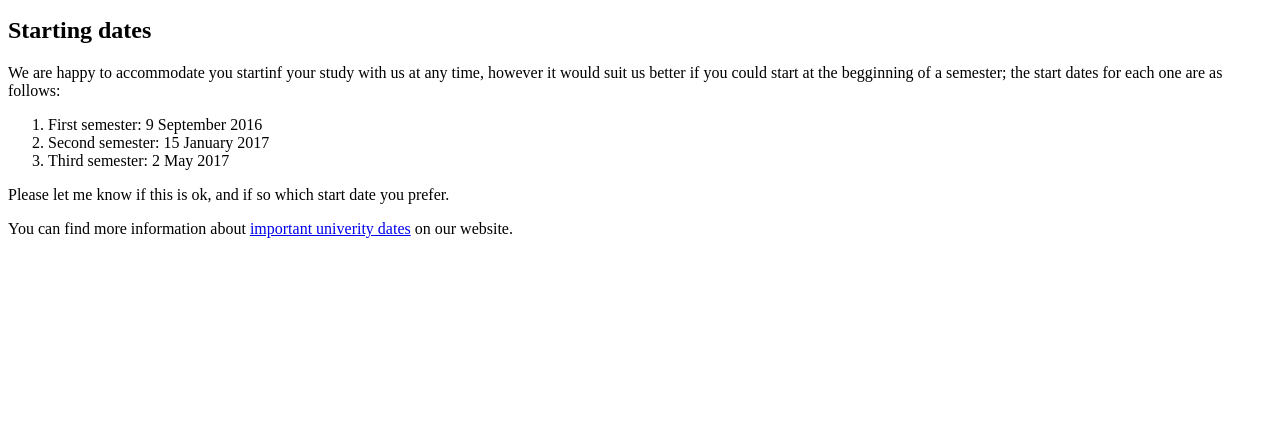
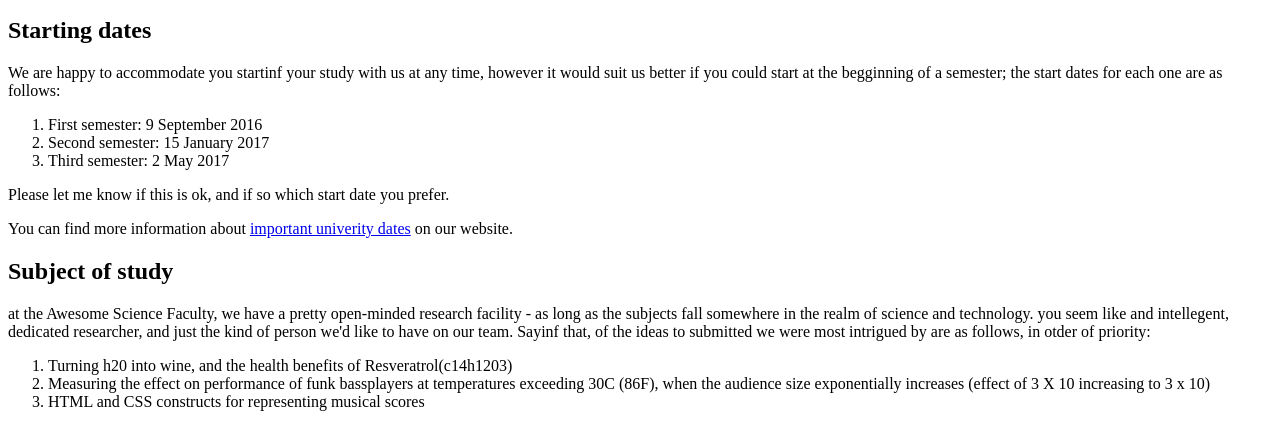
Before and after one commit to Rmke223/markupletter, a plain HTML site: page index.html in a window 1280 px wide. Shown: the part 395-822 px from the top of the page. Before the commit the page ends 800 px from the top, so only its background shows below. Drawn offline with Linux system fonts and the light colour scheme.

Commit message:
second-list

```diff
--- a/index.html
+++ b/index.html
@@ -38,6 +38,21 @@
       </ol>
       <p>Please let me know if this is ok, and if so which start date you prefer.</p>
       <p>You can find more information about <a href="http://example.com">important univerity dates</a> on our website.</p>
-</Body>
+<h2>Subject of study</h2>
+<p>at the Awesome Science Faculty, we have a pretty open-minded research facility - as
+    long as the subjects fall somewhere in the realm of science and technology. you seem
+    like and intellegent, dedicated researcher, and just the kind of person we'd like to
+    have on our team. Sayinf that, of the ideas to submitted we were most intrigued by
+    are as follows, in otder of priority:</p>
+    <ol type="1">
+        <li>Turning h20 into wine, and the health benefits of Resveratrol(c14h1203)</li>
+        <li>Measuring the effect on performance of funk bassplayers at temperatures exceeding 30C (86F), when the audience size exponentially increases (effect of 3 X 10 increasing to 3 x 10)</li>
+        <li>HTML and CSS constructs for representing musical scores</li>
+      </ol>
+
+
+
+    </Body>
+
 
 </html>
```
